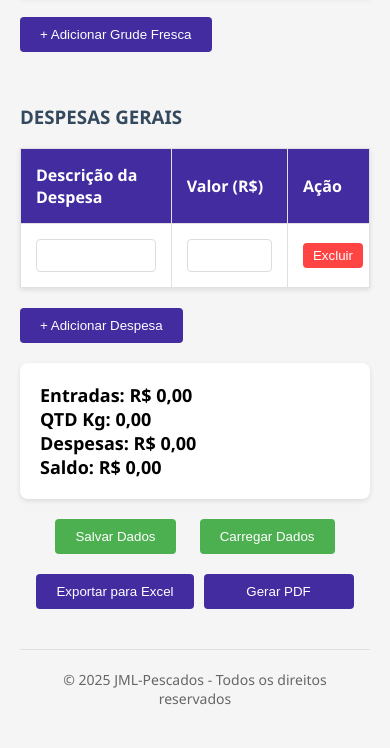
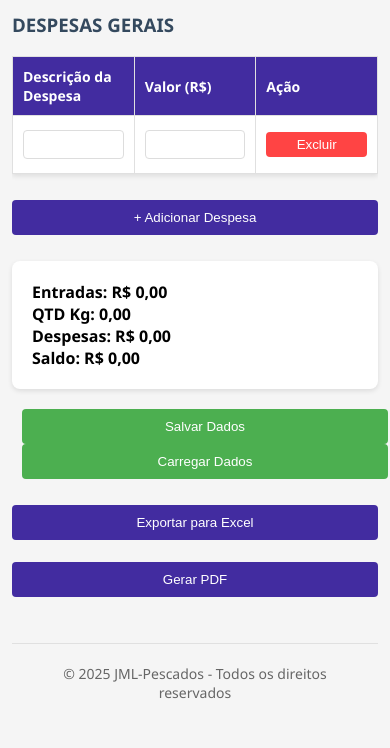
Before and after one commit to henriqueferreira-ofc/jmlpescados, a plain HTML site: page index.html in a window 390 px wide. Shown: the part 731-1479 px from the top of the page. Drawn offline with nearby package versions, Linux system fonts and the light colour scheme.

```diff
--- a/styles.css
+++ b/styles.css
@@ -211,3 +211,55 @@ button:hover {
 .btn-excluir:hover {
   background-color: #cc0000;
 }
+
+.table-wrapper {
+  width: 100%;
+  overflow-x: auto;
+  -webkit-overflow-scrolling: touch;
+}
+
+@media (max-width: 900px) {
+  body {
+    padding: 12px;
+  }
+  .header {
+    flex-direction: column;
+    gap: 10px;
+  }
+  .logo {
+    margin-top: 0;
+  }
+  table th,
+  table td {
+    padding: 10px;
+    font-size: 14px;
+  }
+  button {
+    width: 100%;
+    margin: 6px 0;
+  }
+  .export-buttons,
+  .data-buttons {
+    flex-direction: column;
+  }
+}
+
+@media (max-width: 600px) {
+  h1 {
+    font-size: 20px;
+  }
+  .totais {
+    font-size: 16px;
+  }
+  table th:first-child,
+  table td:first-child {
+    width: auto;
+  }
+  table th:nth-child(n + 2),
+  table td:nth-child(n + 2) {
+    width: auto;
+  }
+  input {
+    padding: 6px;
+  }
+}
```
